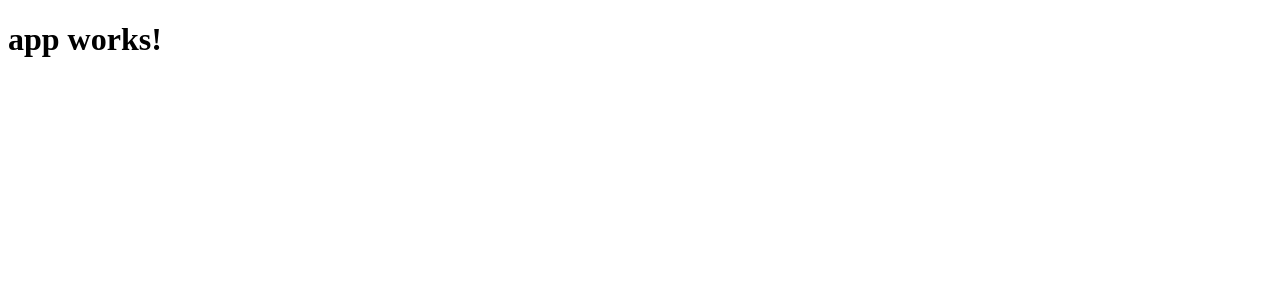
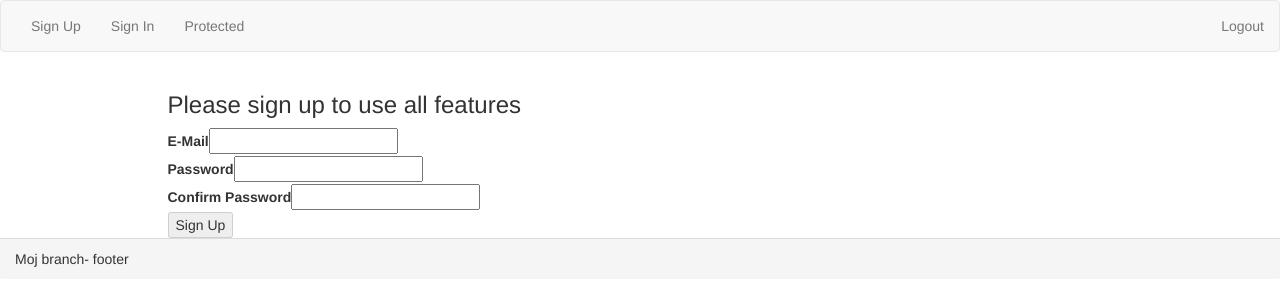
Before and after one commit to ismettinjic/projekat, an Angular app: page /singup in a window 1280 px wide. Shown: the top 306 px of the page. Built offline with nearby package versions, Linux system fonts and the light colour scheme.

Commit message:
Formiranje pocetnog stanja kao u tutorialu !!!

```diff
--- a/src/app/app.component.html
+++ b/src/app/app.component.html
@@ -1,3 +1,12 @@
-<h1>
-  {{title}}
-</h1>
+<app-header></app-header>
+<div class="container">
+  <div class="row">
+    <div class="col-md-10 col-md-offset-1">
+        <router-outlet></router-outlet>
+
+    </div>
+  </div>
+</div>
+
+
+<div class="panel-footer">Moj branch- footer</div>
--- a/src/app/app.component.ts
+++ b/src/app/app.component.ts
@@ -1,4 +1,5 @@
 import { Component } from '@angular/core';
+import {HeaderComponent} from './header.component'
 
 @Component({
   selector: 'app-root',
--- /dev/null
+++ b/src/app/app.routes.ts
@@ -0,0 +1,18 @@
+import { Routes, RouterModule, provideRoutes } from "@angular/router";
+import { SingupComponent } from "./unprotected/singup.component";
+import { SinginComponent } from "./unprotected/singin.component";
+import { ProtectedComponent } from "./protected/protected.component";
+
+const APP_ROUTES: Routes =[
+    {path : '', redirectTo:'/signup',pathMatch:'full'},
+    {path : 'singup', component: SingupComponent},
+    {path : 'singin', component: SinginComponent},
+    {path : 'protected', component: ProtectedComponent},
+
+
+
+
+
+];
+
+export const routing = RouterModule.forRoot(APP_ROUTES);
--- /dev/null
+++ b/src/app/header.component.ts
@@ -0,0 +1,37 @@
+import { Component, OnInit } from '@angular/core';
+import { Routes, RouterModule } from "@angular/router";
+
+@Component({
+  selector: 'app-header',
+  template: `
+
+  <header>
+      <nav class="navbar navbar-default">
+          <div class="container-fluid">
+
+              <ul class="nav navbar-nav">
+
+                  <li><a [routerLink]="['singup']">Sign Up</a></li>
+                  <li><a [routerLink]="['singin']">Sign In</a></li>
+                  <li><a [routerLink]="['protected']">Protected</a></li>
+
+              </ul>
+              <ul class="nav navbar-nav navbar-right">
+
+                  <li><a>Logout</a></li>
+              </ul>
+          </div><!-- /.container-fluid -->
+
+      </nav>
+
+  </header>
+`
+})
+export class HeaderComponent implements OnInit {
+
+  constructor() { }
+
+  ngOnInit() {
+  }
+
+}
--- /dev/null
+++ b/src/app/protected/protected.component.ts
@@ -0,0 +1,16 @@
+import { Component, OnInit } from '@angular/core';
+
+@Component({
+  selector: 'app-protected',
+  template: `
+  <h1>Protected - you shouldn't be here if not signed in</h1>
+`
+})
+export class ProtectedComponent implements OnInit {
+
+  constructor() { }
+
+  ngOnInit() {
+  }
+
+}
--- /dev/null
+++ b/src/app/unprotected/singin.component.ts
@@ -0,0 +1,44 @@
+import { Component, OnInit } from '@angular/core';
+import { FormBuilder, FormGroup, Validators,ReactiveFormsModule ,FormControl, FormGroupDirective } from "@angular/forms";
+
+@Component({
+  selector: 'app-singin',
+  template: `
+  <h3>Please sign up to use all features</h3>
+  <form [formGroup]="myForm" (ngSubmit)="onSignin()">
+      <div class="input-group">
+          <label for="email">E-Mail</label>
+          <input formControlName="email" type="email" id="email">
+      </div>
+      <div class="input-group">
+          <label for="password">Password</label>
+          <input formControlName="password" type="password" id="password">
+      </div>
+      <button type="submit" [disabled]="!myForm.valid">Sign In</button>
+  </form>
+`
+})
+export class SinginComponent implements OnInit {
+
+  myForm: FormGroup;
+  error = false;
+  errorMessage = '';
+
+  constructor(private fb: FormBuilder) {}
+
+  onSignin() {
+
+  }
+
+  ngOnInit():any {
+      this.myForm = this.fb.group({
+          email: ['', Validators.required],
+          password: ['', Validators.required],
+      });
+  }
+
+
+
+
+
+}
--- /dev/null
+++ b/src/app/unprotected/singup.component.ts
@@ -0,0 +1,72 @@
+import { Component, OnInit } from '@angular/core';
+import { FormBuilder, FormGroup, Validators, FormControl,ReactiveFormsModule,FormGroupDirective  } from "@angular/forms";
+@Component({
+  selector: 'app-singup',
+  template: `
+  <h3>Please sign up to use all features</h3>
+  <form [formGroup]="myForm" (ngSubmit)="onSignup()">
+      <div class="input-group">
+          <label for="email">E-Mail</label>
+          <input formControlName="email" type="email" id="email" #email>
+          <span *ngIf="!email.pristine && email.errors != null && email.errors['noEmail']">Invalid mail address</span>
+          <!--<span *ngIf="email.errors['isTaken']">This username has already been taken</span>-->
+      </div>
+      <div class="input-group">
+          <label for="password">Password</label>
+          <input formControlName="password" type="password" id="password">
+      </div>
+      <div class="input-group">
+          <label for="confirm-password">Confirm Password</label>
+          <input formControlName="confirmPassword" type="password" id="confirm-password" #confirmPassword>
+          <span *ngIf="!confirmPassword.pristine && confirmPassword.errors != null && confirmPassword.errors['passwordsNotMatch']">Passwords do not match</span>
+      </div>
+      <button type="submit" [disabled]="!myForm.valid">Sign Up</button>
+  </form>
+`
+})
+export class SingupComponent implements OnInit {
+
+
+  myForm: FormGroup;
+  error = false;
+  errorMessage = '';
+
+  constructor(private fb: FormBuilder) {
+  }
+
+  onSignup() {
+
+  }
+
+  ngOnInit(): any {
+      this.myForm = this.fb.group({
+          email: ['', Validators.compose([
+              Validators.required,
+              this.isEmail
+          ])],
+          password: ['', Validators.required],
+          confirmPassword: ['', Validators.compose([
+              Validators.required,
+              this.isEqualPassword.bind(this)
+          ])],
+      });
+  }
+
+  isEmail(control: FormControl): {[s: string]: boolean} {
+      if (!control.value.match(/^\w+@[a-zA-Z_]+?\.[a-zA-Z]{2,3}$/)) {
+          return {noEmail: true};
+      }
+  }
+
+  isEqualPassword(control: FormControl): {[s: string]: boolean} {
+      if (!this.myForm) {
+          return {passwordsNotMatch: true};
+
+      }
+      if (control.value !== this.myForm.controls['password'].value) {
+          return {passwordsNotMatch: true};
+      }
+  }
+
+
+}
--- /dev/null
+++ b/src/app/user.ts
@@ -0,0 +1,5 @@
+export interface User {
+    email: string;
+    password: string;
+    confirmPassword?: string;
+}
--- a/src/index.html
+++ b/src/index.html
@@ -7,6 +7,7 @@
 
   <meta name="viewport" content="width=device-width, initial-scale=1">
   <link rel="icon" type="image/x-icon" href="favicon.ico">
+  <link rel="stylesheet" href="https://maxcdn.bootstrapcdn.com/bootstrap/3.3.7/css/bootstrap.min.css" >
 </head>
 <body>
   <app-root>Loading...</app-root>
```
Also changed, not shown: src/app/app.module.ts (+20 -3 lines).
